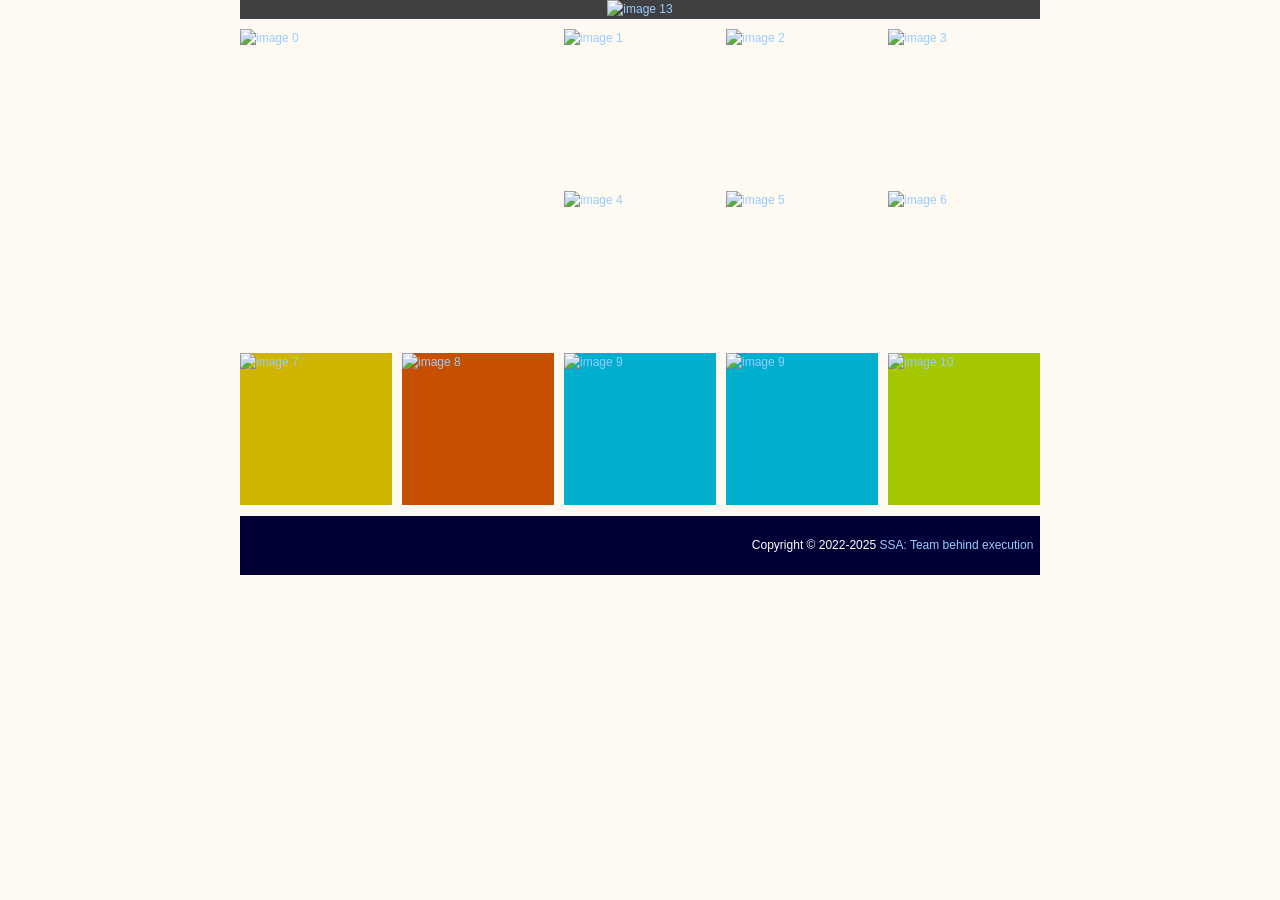
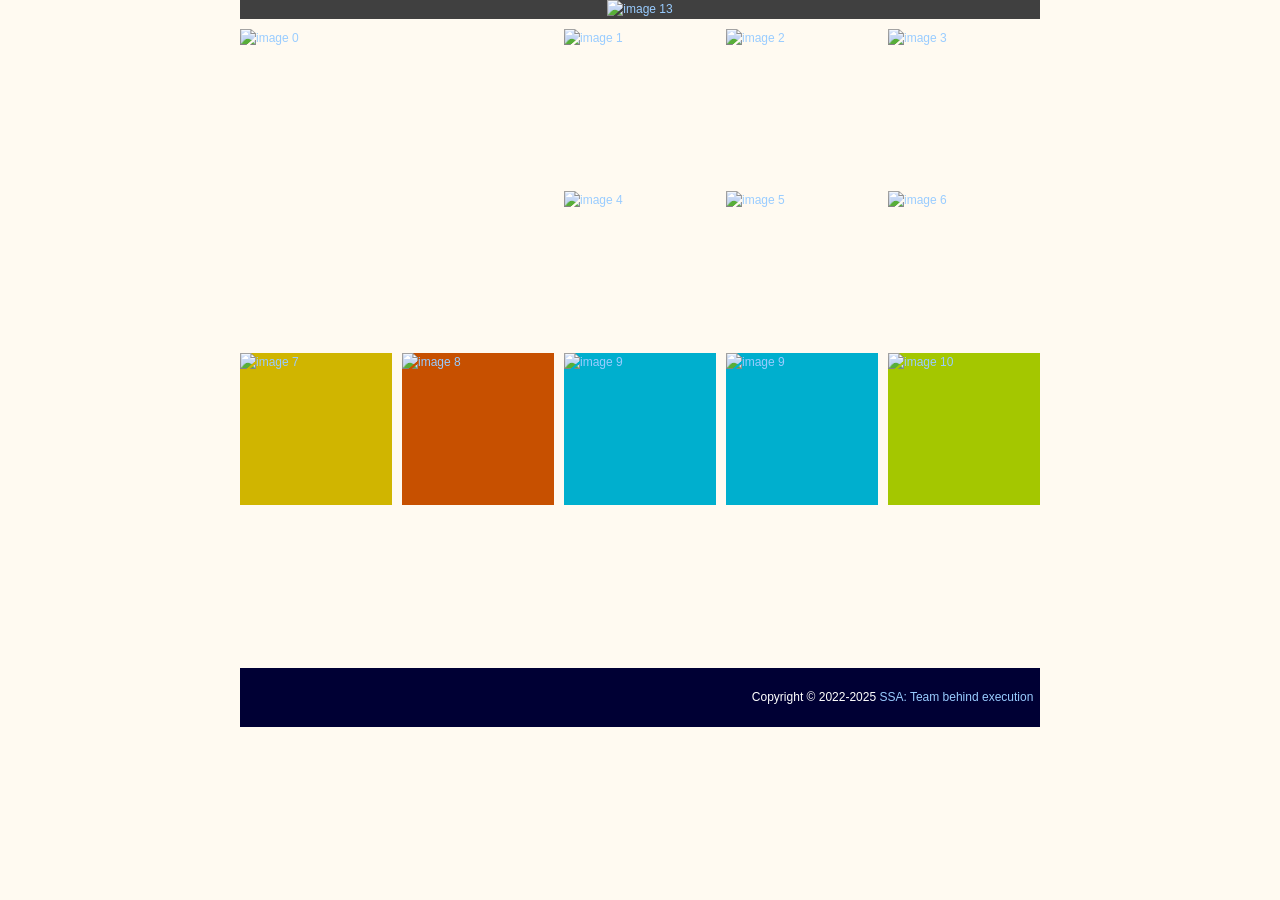

Update templatemo_main height to 639 from 487px

--- a/templatemo_style.css
+++ b/templatemo_style.css
@@ -84,7 +84,7 @@ img { margin: 0; padding: 0; border: none }
 
 #templatemo_main {
 	width: 800px;
-	height: 487px;
+	height: 639px;
 	overflow: hidden;
 	margin: 0 auto;
 }
